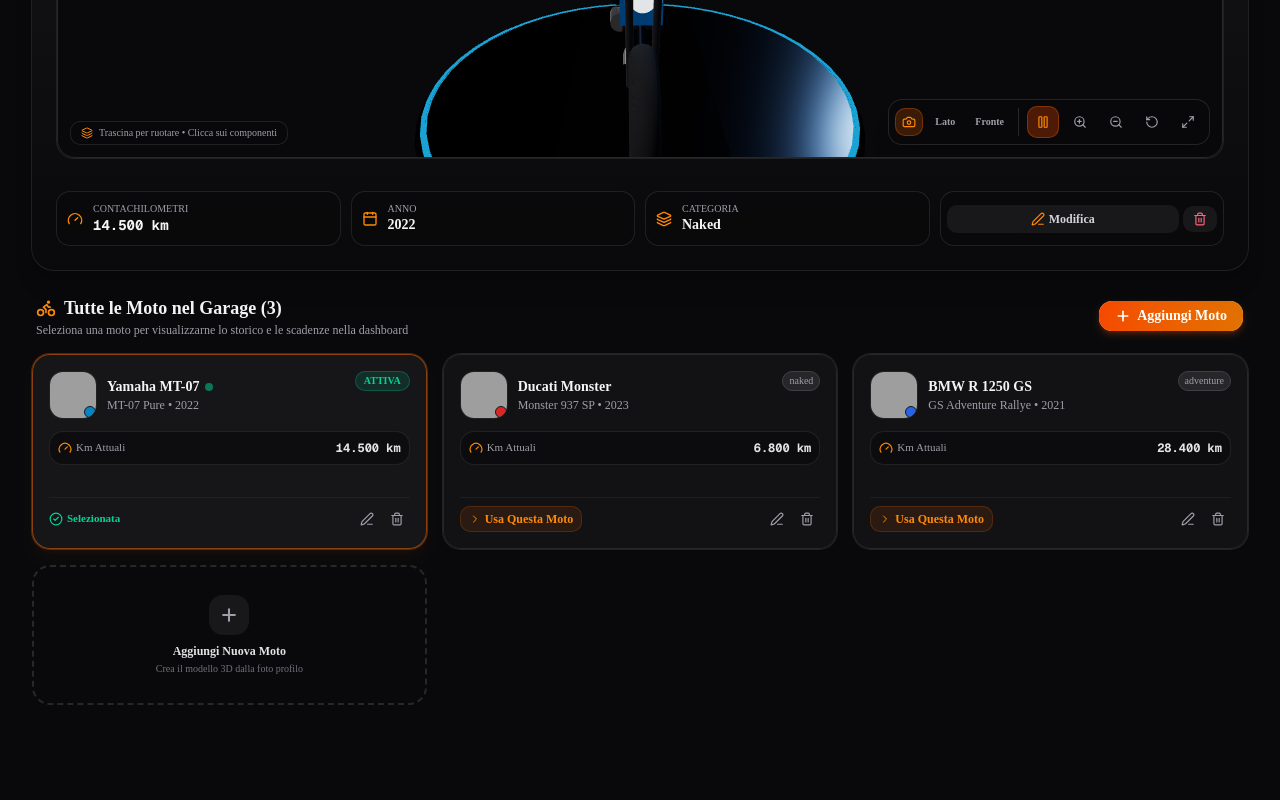
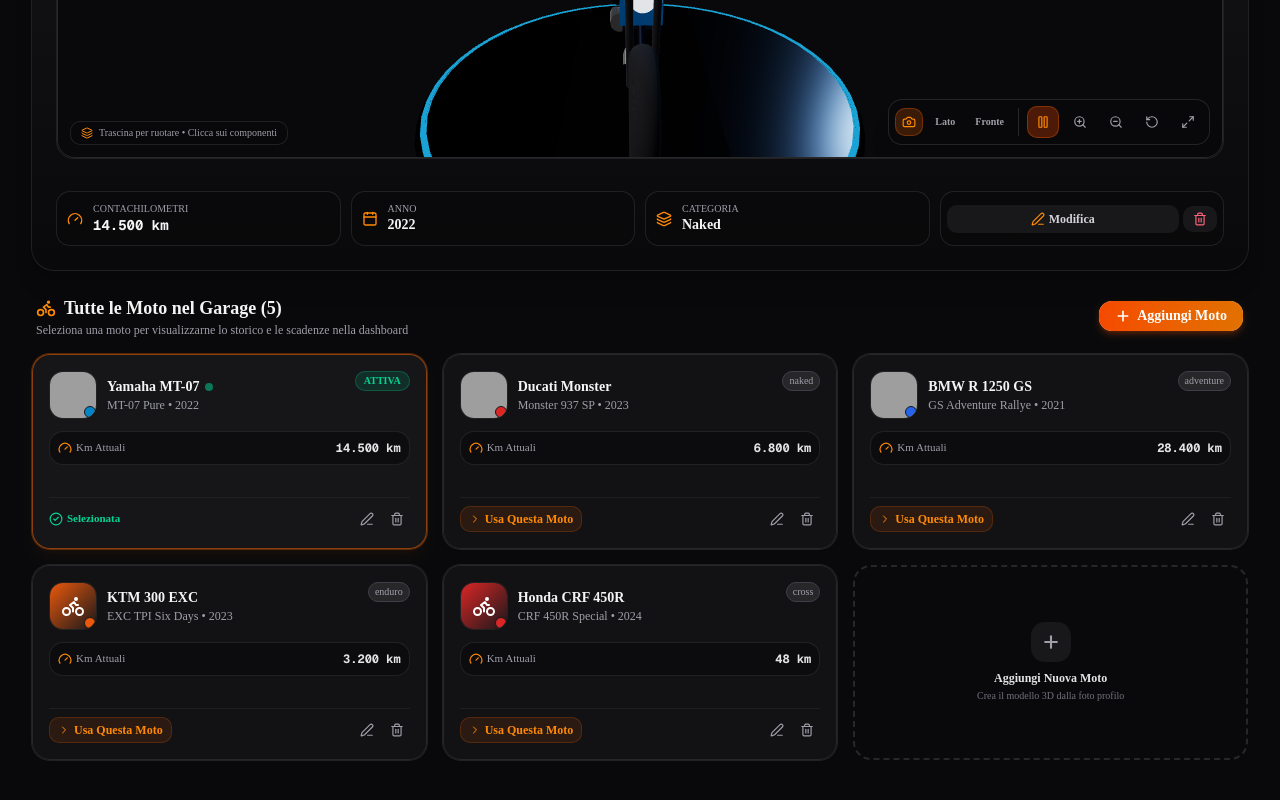
Before and after one commit to waistar/GestionaleVeicoli, a Next.js app: page /garage in a window 1280 px wide. Shown: the part 458-1258 px from the top of the page. Before the commit the page ends 1235 px from the top, so only its background shows below. Built offline with nearby package versions, Linux system fonts and the light colour scheme; no server answers; the database is empty; grey boxes are pictures that could not be loaded.

Commit message:
feat: aggiunte categorie moto cross ed enduro con sagome 3D dedicate

```diff
--- a/components/garage/AddBikeModal.tsx
+++ b/components/garage/AddBikeModal.tsx
@@ -353,7 +353,7 @@
             <Label className="text-xs font-semibold uppercase tracking-wider text-zinc-300">
               4. Tipologia & Sagoma 3D
             </Label>
-            <div className="grid grid-cols-2 sm:grid-cols-3 gap-2">
+            <div className="grid grid-cols-2 sm:grid-cols-3 md:grid-cols-4 gap-2">
               {BIKE_CATEGORIES.map((cat) => {
                 const isSelected = category === cat.value;
                 return (
@@ -368,7 +368,7 @@
                     }`}
                   >
                     <div className="flex items-center justify-between">
-                      <span className="text-xs font-bold">{cat.label.split('/')[0]}</span>
+                      <span className="text-xs font-bold">{cat.label.split('/')[0].trim()}</span>
                       {isSelected && <Check className="w-3.5 h-3.5 text-orange-400" />}
                     </div>
                     <span className="text-[10px] text-zinc-500 block truncate mt-0.5">
--- a/components/garage/EditBikeModal.tsx
+++ b/components/garage/EditBikeModal.tsx
@@ -327,7 +327,7 @@
             <Label className="text-xs font-semibold uppercase tracking-wider text-zinc-300">
               Sagoma / Categoria 3D
             </Label>
-            <div className="grid grid-cols-2 sm:grid-cols-3 gap-2">
+            <div className="grid grid-cols-2 sm:grid-cols-3 md:grid-cols-4 gap-2">
               {BIKE_CATEGORIES.map((cat) => {
                 const isSelected = category === cat.value;
                 return (
@@ -337,14 +337,17 @@
                     onClick={() => setCategory(cat.value)}
                     className={`p-2.5 rounded-xl border text-left transition-all ${
                       isSelected
-                        ? 'bg-orange-500/15 border-orange-500 text-white'
+                        ? 'bg-orange-500/15 border-orange-500 text-white shadow-md shadow-orange-500/10'
                         : 'bg-zinc-900/80 border-zinc-800 text-zinc-400 hover:border-zinc-700 hover:text-zinc-200'
                     }`}
                   >
                     <div className="flex items-center justify-between">
-                      <span className="text-xs font-bold">{cat.label.split('/')[0]}</span>
+                      <span className="text-xs font-bold">{cat.label.split('/')[0].trim()}</span>
                       {isSelected && <Check className="w-3.5 h-3.5 text-orange-400" />}
                     </div>
+                    <span className="text-[10px] text-zinc-500 block truncate mt-0.5">
+                      {cat.description}
+                    </span>
                   </button>
                 );
               })}
--- a/components/garage/Motorcycle3DViewer.tsx
+++ b/components/garage/Motorcycle3DViewer.tsx
@@ -238,9 +238,15 @@
     let forkLength = 1.35;
     let groundOffset = 0;
 
+    const isDirtBike = category === 'cross' || category === 'enduro';
+
     if (category === 'adventure') {
       forkLength = 1.55;
       groundOffset = 0.15;
+    } else if (isDirtBike) {
+      forkLength = 1.60;
+      forkAngle = 0.35;
+      groundOffset = 0.20;
     } else if (category === 'cruiser') {
       forkAngle = 0.52; // Raked out
       forkLength = 1.45;
@@ -252,7 +258,7 @@
     rearWheelGroup.name = 'Ruota & Trasmissione';
     rearWheelGroup.position.set(-1.1, -0.45 + groundOffset, 0);
 
-    const rearTireGeo = new THREE.TorusGeometry(0.48, 0.15, 16, 32);
+    const rearTireGeo = new THREE.TorusGeometry(0.48, isDirtBike ? 0.16 : 0.15, 16, 32);
     const rearTire = new THREE.Mesh(rearTireGeo, rubberMat);
     rearWheelGroup.add(rearTire);
 
@@ -272,10 +278,10 @@
     // --- FRONT WHEEL ---
     const frontWheelGroup = new THREE.Group();
     frontWheelGroup.name = 'Ruota & Freni Anteriori';
-    const frontWheelX = category === 'cruiser' ? 1.35 : 1.15;
+    const frontWheelX = category === 'cruiser' ? 1.35 : (isDirtBike ? 1.20 : 1.15);
     frontWheelGroup.position.set(frontWheelX, -0.45 + groundOffset, 0);
 
-    const frontTireGeo = new THREE.TorusGeometry(0.48, 0.13, 16, 32);
+    const frontTireGeo = new THREE.TorusGeometry(isDirtBike ? 0.51 : 0.48, isDirtBike ? 0.11 : 0.13, 16, 32);
     const frontTire = new THREE.Mesh(frontTireGeo, rubberMat);
     frontWheelGroup.add(frontTire);
 
@@ -337,17 +343,19 @@
     const mufflerGeo = new THREE.CylinderGeometry(0.08, 0.11, 0.75, 16);
     mufflerGeo.rotateZ(Math.PI / 2);
     const muffler = new THREE.Mesh(mufflerGeo, chromeMat);
-    muffler.position.set(-0.7, -0.1, 0.26);
+    const mufflerY = isDirtBike ? 0.22 : -0.1;
+    const mufflerZ = isDirtBike ? 0.20 : 0.26;
+    muffler.position.set(-0.7, mufflerY, mufflerZ);
     muffler.rotation.y = 0.08;
-    muffler.rotation.z = 0.25;
+    muffler.rotation.z = isDirtBike ? 0.10 : 0.25;
     engineGroup.add(muffler);
 
     // Carbon tip
     const tipGeo = new THREE.CylinderGeometry(0.07, 0.08, 0.12, 16);
     tipGeo.rotateZ(Math.PI / 2);
     const tip = new THREE.Mesh(tipGeo, frameMat);
-    tip.position.set(-1.08, 0.0, 0.26);
-    tip.rotation.z = 0.25;
+    tip.position.set(-1.08, mufflerY + 0.10, mufflerZ);
+    tip.rotation.z = isDirtBike ? 0.10 : 0.25;
     engineGroup.add(tip);
 
     bikeGroup.add(engineGroup);
@@ -380,6 +388,8 @@
     } else if (category === 'cruiser') {
       tankGeo = new THREE.ConeGeometry(0.28, 0.9, 16);
       tankGeo.rotateZ(Math.PI / 2);
+    } else if (isDirtBike) {
+      tankGeo = new THREE.BoxGeometry(0.58, 0.30, 0.28);
     } else {
       tankGeo = new THREE.BoxGeometry(0.75, 0.38, 0.42);
     }
@@ -451,6 +461,28 @@
       const beak = new THREE.Mesh(beakGeo, bodyPaintMat);
       beak.position.set(0.95, 0.25 + groundOffset, 0);
       bodyworkGroup.add(beak);
+    } else if (isDirtBike) {
+      // High off-road front mudguard (Parafango alto da fuoristrada)
+      const highFenderGeo = new THREE.ConeGeometry(0.11, 0.68, 12);
+      highFenderGeo.rotateZ(-Math.PI / 2);
+      const highFender = new THREE.Mesh(highFenderGeo, bodyPaintMat);
+      highFender.position.set(frontWheelX - 0.20, 0.32 + groundOffset, 0);
+      highFender.rotation.z = -0.15;
+      bodyworkGroup.add(highFender);
+
+      // Radiator side shrouds (convogliatori serbatoio)
+      const shroudGeo = new THREE.BoxGeometry(0.36, 0.26, 0.04);
+      const shroudLeft = new THREE.Mesh(shroudGeo, bodyPaintMat);
+      shroudLeft.position.set(0.38, 0.28 + groundOffset, 0.16);
+      shroudLeft.rotation.y = 0.22;
+      shroudLeft.rotation.z = -0.22;
+      bodyworkGroup.add(shroudLeft);
+
+      const shroudRight = new THREE.Mesh(shroudGeo, bodyPaintMat);
+      shroudRight.position.set(0.38, 0.28 + groundOffset, -0.16);
+      shroudRight.rotation.y = -0.22;
+      shroudRight.rotation.z = -0.22;
+      bodyworkGroup.add(shroudRight);
     } else if (category === 'scooter') {
       // Step-through front apron
       const apronGeo = new THREE.BoxGeometry(0.3, 0.75, 0.46);
@@ -461,26 +493,43 @@
     }
 
     // Seat
-    const seatGeo = new THREE.BoxGeometry(0.65, 0.12, 0.3);
+    let seatGeo: THREE.BufferGeometry;
+    let seatY = 0.36 + groundOffset;
+    let seatX = -0.35;
+    let seatRotZ = 0.12;
+
+    if (isDirtBike) {
+      seatGeo = new THREE.BoxGeometry(0.85, 0.09, 0.22);
+      seatX = -0.18;
+      seatY = 0.35 + groundOffset;
+      seatRotZ = 0.04;
+    } else {
+      seatGeo = new THREE.BoxGeometry(0.65, 0.12, 0.3);
+    }
+
     const seatMat = new THREE.MeshStandardMaterial({ color: 0x18181b, roughness: 0.95 });
     const seat = new THREE.Mesh(seatGeo, seatMat);
-    seat.position.set(-0.35, 0.36 + groundOffset, 0);
-    seat.rotation.z = 0.12;
+    seat.position.set(seatX, seatY, 0);
+    seat.rotation.z = seatRotZ;
     bodyworkGroup.add(seat);
 
     // Tail cowl
-    const tailGeo = new THREE.ConeGeometry(0.16, 0.55, 16);
+    const tailGeo = isDirtBike
+      ? new THREE.ConeGeometry(0.11, 0.68, 12)
+      : new THREE.ConeGeometry(0.16, 0.55, 16);
     tailGeo.rotateZ(Math.PI / 2);
     const tail = new THREE.Mesh(tailGeo, bodyPaintMat);
     tail.position.set(-0.85, 0.44 + groundOffset, 0);
-    tail.rotation.z = 0.2;
+    tail.rotation.z = isDirtBike ? 0.26 : 0.2;
     bodyworkGroup.add(tail);
 
-    // Tail light
+    // Tail light (Enduro has it, Motocross cross bike does not)
+    if (category !== 'cross') {
       const tailLightGeo = new THREE.BoxGeometry(0.04, 0.08, 0.14);
       const tailLight = new THREE.Mesh(tailLightGeo, emissiveTailMat);
       tailLight.position.set(-1.12, 0.48 + groundOffset, 0);
       bodyworkGroup.add(tailLight);
+    }
 
     bikeGroup.add(bodyworkGroup);
 
@@ -490,7 +539,7 @@
 
     const forkStanchionGeo = new THREE.CylinderGeometry(0.035, 0.035, forkLength, 16);
     const forkMat = new THREE.MeshStandardMaterial({
-      color: category === 'adventure' ? 0xd97706 : 0x71717a,
+      color: (category === 'adventure' || isDirtBike) ? 0xd97706 : 0x71717a,
       metalness: 0.9,
       roughness: 0.15,
     });
@@ -513,11 +562,21 @@
     forkGroup.add(clamp);
 
     // Handlebar
-    const barGeo = new THREE.CylinderGeometry(0.022, 0.022, 0.72, 12);
+    const barGeo = new THREE.CylinderGeometry(0.022, 0.022, isDirtBike ? 0.82 : 0.72, 12);
     barGeo.rotateX(Math.PI / 2);
     const bar = new THREE.Mesh(barGeo, frameMat);
     bar.position.set(frontWheelX - 0.42, 0.72 + groundOffset, 0);
     forkGroup.add(bar);
+
+    if (isDirtBike) {
+      // Protective crossbar pad
+      const padGeo = new THREE.CylinderGeometry(0.038, 0.038, 0.28, 12);
+      padGeo.rotateX(Math.PI / 2);
+      const padMat = new THREE.MeshStandardMaterial({ color: 0x18181b, roughness: 0.9 });
+      const pad = new THREE.Mesh(padGeo, padMat);
+      pad.position.set(frontWheelX - 0.42, 0.77 + groundOffset, 0);
+      forkGroup.add(pad);
+    }
 
     // TFT Dashboard screen
     const dashGeo = new THREE.BoxGeometry(0.08, 0.06, 0.12);
@@ -526,11 +585,22 @@
     dash.rotation.z = 0.35;
     forkGroup.add(dash);
 
+    // Front Light or Race Number Plate
+    if (category === 'cross') {
+      // Front race number plate (Tabella portanumero frontale cross)
+      const plateGeo = new THREE.BoxGeometry(0.03, 0.28, 0.25);
+      const plateMat = new THREE.MeshStandardMaterial({ color: 0xf4f4f5, roughness: 0.3 });
+      const plate = new THREE.Mesh(plateGeo, plateMat);
+      plate.position.set(frontWheelX - 0.24, 0.58 + groundOffset, 0);
+      plate.rotation.z = -forkAngle;
+      forkGroup.add(plate);
+    } else {
       // Headlight projector
       const headlightGeo = new THREE.SphereGeometry(0.12, 16, 16);
       const headlight = new THREE.Mesh(headlightGeo, emissiveHeadlightMat);
       headlight.position.set(frontWheelX - 0.22, 0.55 + groundOffset, 0);
       forkGroup.add(headlight);
+    }
 
     bikeGroup.add(forkGroup);
 
--- a/lib/demo-data.ts
+++ b/lib/demo-data.ts
@@ -39,6 +39,30 @@
     accent_color: '#f8fafc',
     image_url: 'https://images.unsplash.com/photo-1609630875171-b1321377ee65?auto=format&fit=crop&w=800&q=80',
   },
+  {
+    id: 'b1a2c3d4-0000-0000-0000-000000000004',
+    name: 'KTM 300 EXC',
+    model: 'EXC TPI Six Days',
+    year: 2023,
+    current_km_hours: 3200,
+    created_at: new Date(Date.now() - 45 * 24 * 60 * 60 * 1000).toISOString(),
+    category: 'enduro',
+    primary_color: '#ea580c', // KTM Orange
+    accent_color: '#18181b',
+    image_url: null,
+  },
+  {
+    id: 'b1a2c3d4-0000-0000-0000-000000000005',
+    name: 'Honda CRF 450R',
+    model: 'CRF 450R Special',
+    year: 2024,
+    current_km_hours: 48,
+    created_at: new Date(Date.now() - 20 * 24 * 60 * 60 * 1000).toISOString(),
+    category: 'cross',
+    primary_color: '#dc2626', // Honda Red
+    accent_color: '#ffffff',
+    image_url: null,
+  },
 ];
 
 export const FALLBACK_LOGS: MaintenanceLog[] = [
--- a/lib/supabase/types.ts
+++ b/lib/supabase/types.ts
@@ -17,7 +17,14 @@
   'Varie'
 ];
 
-export type BikeCategory = 'naked' | 'sport' | 'adventure' | 'cruiser' | 'scooter';
+export type BikeCategory =
+  | 'naked'
+  | 'sport'
+  | 'adventure'
+  | 'enduro'
+  | 'cross'
+  | 'cruiser'
+  | 'scooter';
 
 export interface BikeCategoryOption {
   value: BikeCategory;
@@ -28,7 +35,9 @@
 export const BIKE_CATEGORIES: BikeCategoryOption[] = [
   { value: 'naked', label: 'Naked / Roadster', description: 'Telaio a vista, manubrio dritto, assetto agile' },
   { value: 'sport', label: 'Sportiva / Supersport', description: 'Carenatura aerodinamica, semimanubri bassi' },
-  { value: 'adventure', label: 'Adventure / Enduro', description: 'Assetto rialzato, cupolino protettivo' },
+  { value: 'adventure', label: 'Adventure / Maxi-Enduro', description: 'Assetto rialzato, cupolino e serbatoio capiente' },
+  { value: 'enduro', label: 'Enduro / Dual-Sport', description: 'Tassellata specialistica con fari ed escursione lunga' },
+  { value: 'cross', label: 'Cross / Motocross', description: 'Gare e pista, tabella portanumero, peso piuma' },
   { value: 'cruiser', label: 'Custom / Cruiser', description: 'Interasse lungo, manubrio aperto, sella ribassata' },
   { value: 'scooter', label: 'Maxi Scooter / Urban', description: 'Pedana sagomata, scudo frontale ampio' },
 ];
```
Also changed, not shown: 1 other file (tests, documents, lock files or other folders). Lines whose indentation alone changed are shown as unchanged.
